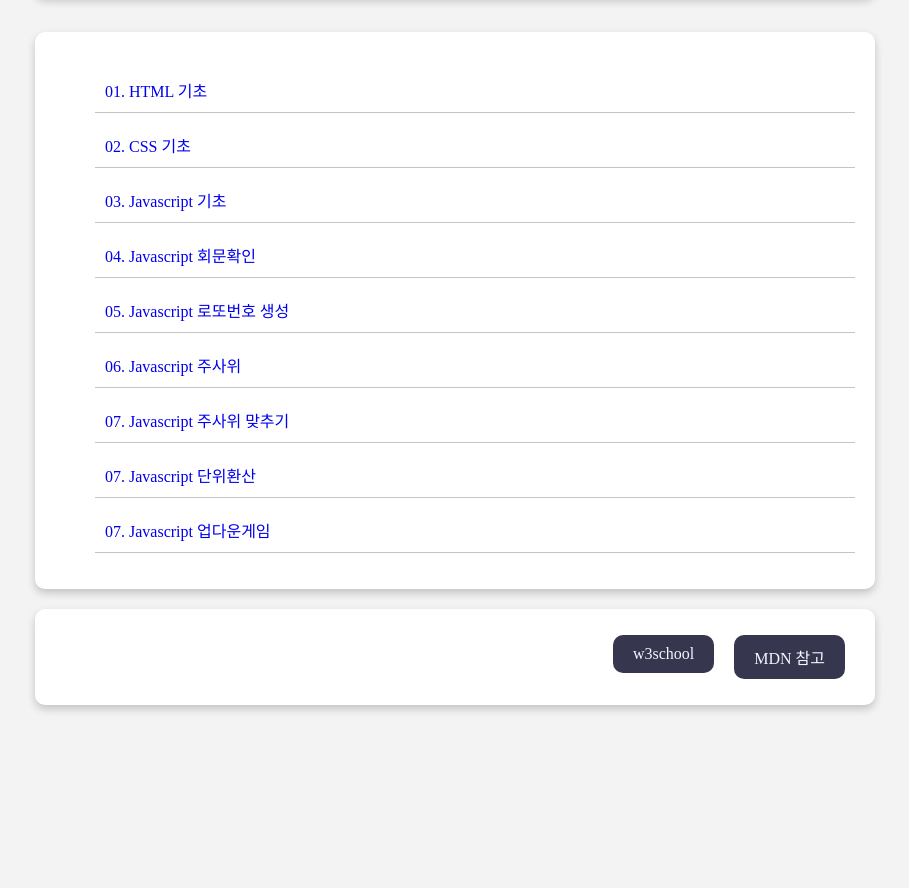
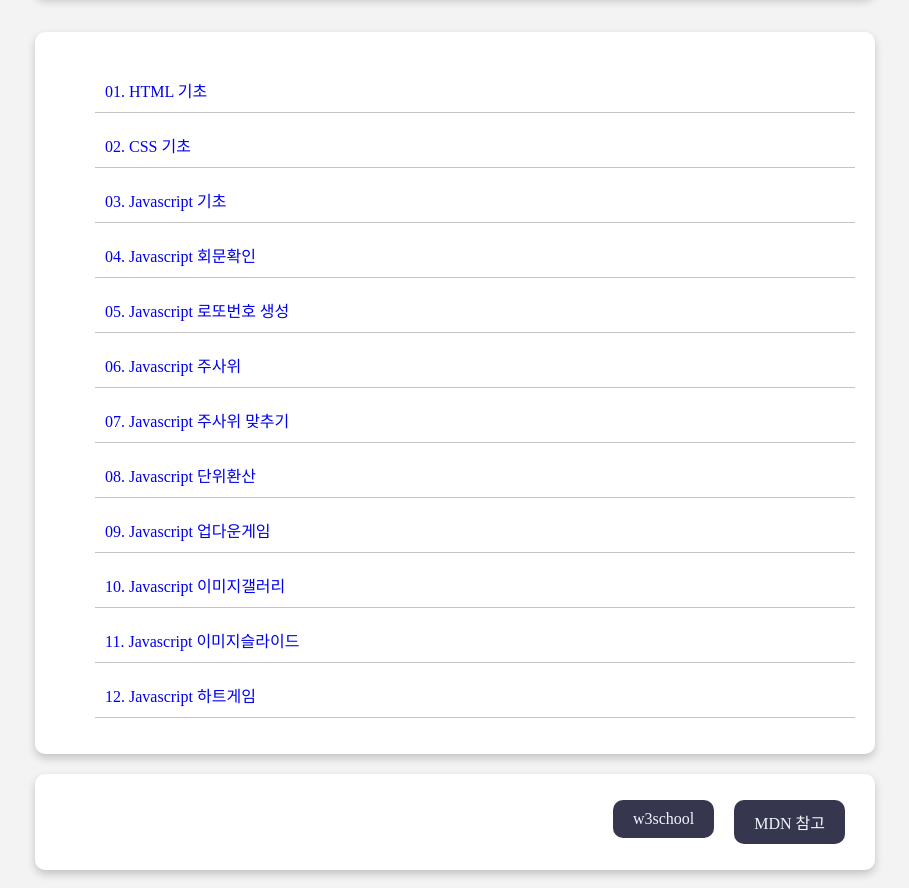
Before and after one commit to pnumin/kdt03_html, a plain HTML site: page index.html in a window 1280 px wide. Shown: the part 165-1053 px from the top of the page, without its empty margins (185-1094 px from the left). Before the commit the page ends 888 px from the top, so only its background shows below. Drawn offline with Linux system fonts and the light colour scheme.

Commit message:
HTML CSS JS

```diff
--- a/index.html
+++ b/index.html
@@ -21,8 +21,11 @@
       <li><a href="./05/05.html">05. Javascript 로또번호 생성</a></li>
       <li><a href="./06/06.html">06. Javascript 주사위</a></li>
       <li><a href="./07/07.html">07. Javascript 주사위 맞추기</a></li>
-      <li><a href="./08/08.html">07. Javascript 단위환산</a></li>
-      <li><a href="./09/09.html">07. Javascript 업다운게임</a></li>
+      <li><a href="./08/08.html">08. Javascript 단위환산</a></li>
+      <li><a href="./09/09.html">09. Javascript 업다운게임</a></li>
+      <li><a href="./10/10.html">10. Javascript 이미지갤러리</a></li>
+      <li><a href="./11/11.html">11. Javascript 이미지슬라이드</a></li>
+      <li><a href="./12/12.html">12. Javascript 하트게임</a></li>
     </ul>
   </main>
   <footer>
```
